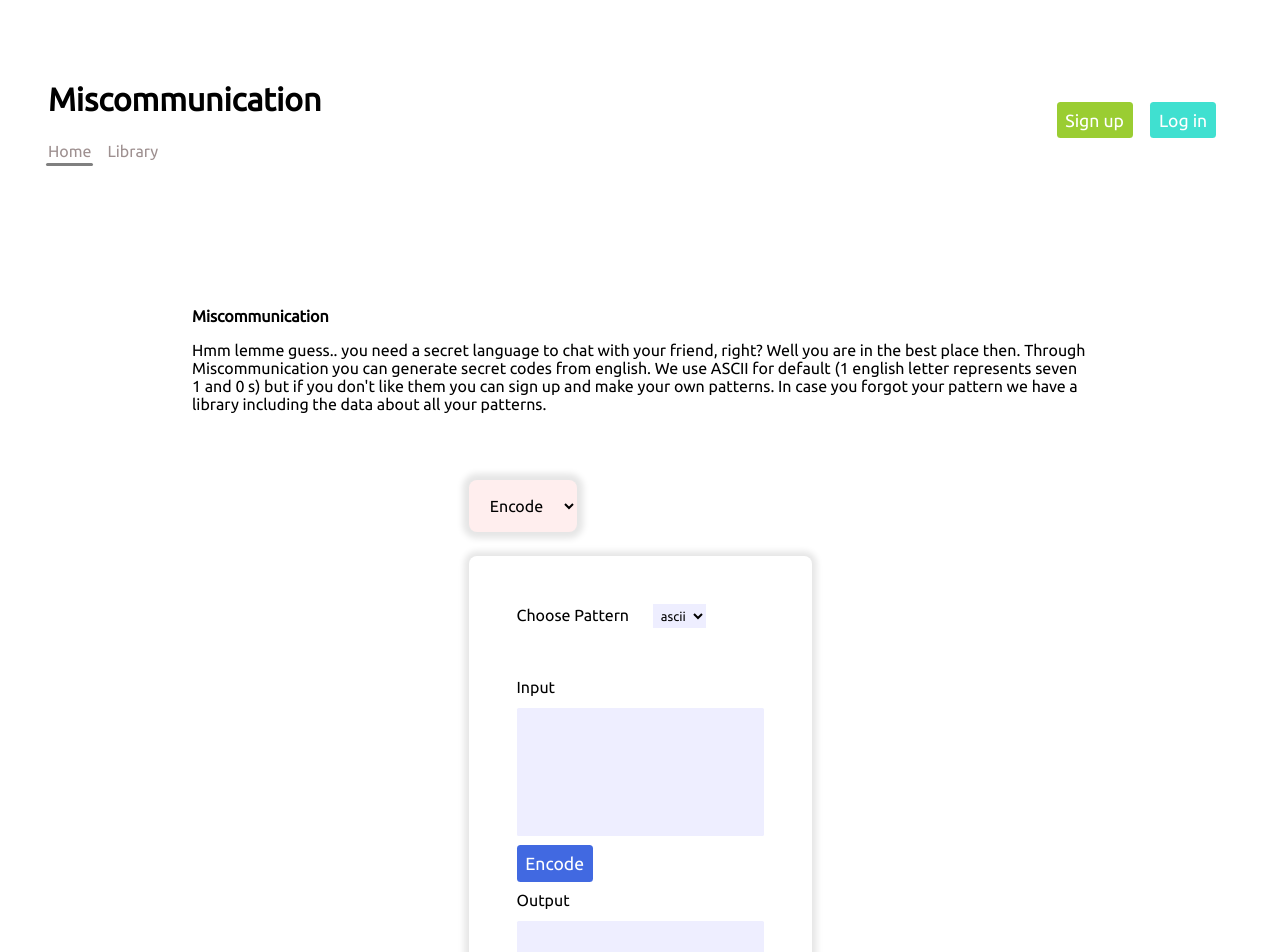
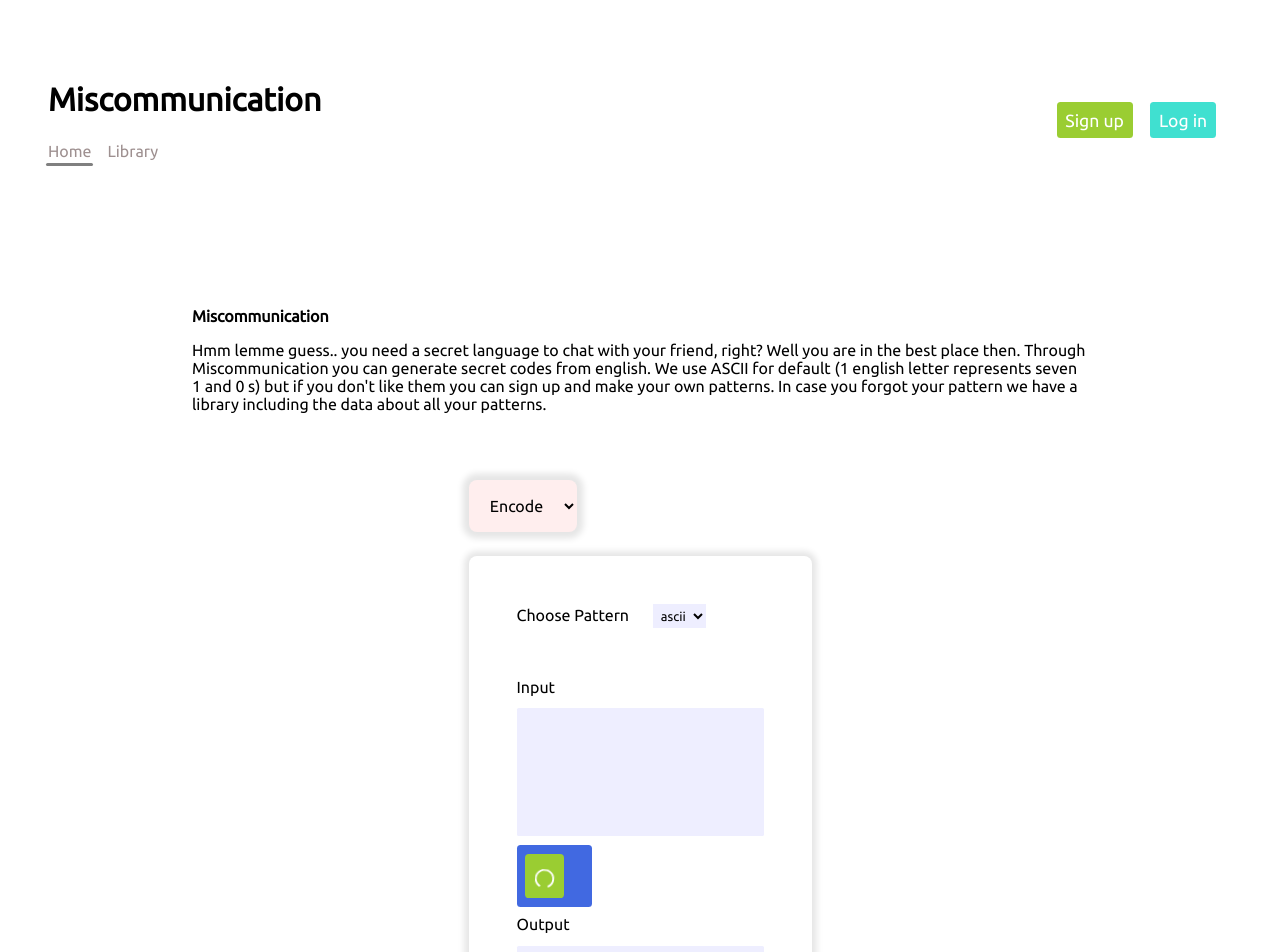
Before and after one commit to nayanajithbandaranayake/miscommunication-secreat-code-generator, a React (Create React App) app: page / in a window 1280 px wide. Shown: the top 952 px of the page. Built offline with nearby package versions, Linux system fonts and the light colour scheme.

Commit message:
Added loading to buttons

```diff
--- a/public/index.html
+++ b/public/index.html
@@ -10,40 +10,18 @@
       content="This is a english to secret code translator. We use ASCII for the default pattern but if don't like that you can signup and make your own patterns."
     />
     <link rel="apple-touch-icon" href="%PUBLIC_URL%/logo192.png" />
-    <!--
-      manifest.json provides metadata used when your web app is installed on a
-      user's mobile device or desktop. See https://developers.google.com/web/fundamentals/web-app-manifest/
-    -->
     <link rel="manifest" href="%PUBLIC_URL%/manifest.json" />
-    <!--
-      Notice the use of %PUBLIC_URL% in the tags above.
-      It will be replaced with the URL of the `public` folder during the build.
-      Only files inside the `public` folder can be referenced from the HTML.
 
-      Unlike "/favicon.ico" or "favicon.ico", "%PUBLIC_URL%/favicon.ico" will
-      work correctly both with client-side routing and a non-root public URL.
-      Learn how to configure a non-root public URL by running `npm run build`.
-    -->
     <link rel="preconnect" href="https://fonts.googleapis.com" />
     <link rel="preconnect" href="https://fonts.gstatic.com" crossorigin />
     <link
       href="https://fonts.googleapis.com/css2?family=Ubuntu&display=swap"
       rel="stylesheet"
     />
-    <title>React App</title>
+    <title>Miscommunication</title>
   </head>
   <body>
     <noscript>You need to enable JavaScript to run this app.</noscript>
     <div id="root"></div>
-    <!--
-      This HTML file is a template.
-      If you open it directly in the browser, you will see an empty page.
-
-      You can add webfonts, meta tags, or analytics to this file.
-      The build step will place the bundled scripts into the <body> tag.
-
-      To begin the development, run `npm start` or `yarn start`.
-      To create a production bundle, use `npm run build` or `yarn build`.
-    -->
   </body>
 </html>
--- a/src/components/ConvertForm.tsx
+++ b/src/components/ConvertForm.tsx
@@ -3,6 +3,7 @@ import { useConverterContext } from "../context/ConverterContext";
 import styled from "styled-components";
 import { useGlobalContext } from "../context/GlobalContext";
 import { useEffect } from "react";
+import { ImSpinner8 } from "react-icons/im";
 
 const ConvertForm = () => {
   const {
@@ -35,7 +36,7 @@ const ConvertForm = () => {
     info: { lang, languages },
   } = useConverterContext()!;
 
-  const { isLogged } = useGlobalContext()!;
+  const { isLogged, isLoading } = useGlobalContext()!;
 
   useEffect(() => {
     setLanguages();
@@ -133,7 +134,17 @@ const ConvertForm = () => {
         )}
         {space_error && <h5 className="error">Please use '_' for spacing.</h5>}
         <button type="submit" className="btn convert-btn">
-          {code_type === "encode" ? "Encode" : "Decode"}
+          <button type="submit" className="btn signup-btn">
+            {isLoading ? (
+              <div className="spinner">
+                <ImSpinner8 />
+              </div>
+            ) : code_type === "encode" ? (
+              "Encode"
+            ) : (
+              "Decode"
+            )}
+          </button>
         </button>
         <label htmlFor="output" className="name">
           output
--- a/src/components/Loading.tsx
+++ b/src/components/Loading.tsx
@@ -22,16 +22,6 @@ const Wrapper = styled.section`
   bottom: 0;
   left: 0;
   right: 0;
-  .spinner {
-    opacity: 1;
-    animation: spinner 0.4s infinite;
-  }
-
-  @keyframes spinner {
-    to {
-      transform: rotateZ(360deg);
-    }
-  }
 `;
 
 export default Loading;
--- a/src/components/LoginForm.tsx
+++ b/src/components/LoginForm.tsx
@@ -2,6 +2,7 @@ import React from "react";
 import { Link, useHistory } from "react-router-dom";
 import { useGlobalContext } from "../context/GlobalContext";
 import { useLoginContext } from "../context/LoginContext";
+import { ImSpinner8 } from "react-icons/im";
 
 const LoginForm = () => {
   const {
@@ -84,7 +85,13 @@ const LoginForm = () => {
         </div>
       </div>
       <button type="submit" className="btn login-btn">
-        Log in
+        {isLoading ? (
+          <div className="spinner">
+            <ImSpinner8 />
+          </div>
+        ) : (
+          "Log in"
+        )}
       </button>
       <div className="post-script">
         <h3>
--- a/src/components/SignupForm.tsx
+++ b/src/components/SignupForm.tsx
@@ -2,6 +2,7 @@ import React from "react";
 import { useSignupContext } from "../context/SignupContext";
 import { Link, useHistory } from "react-router-dom";
 import { useGlobalContext } from "../context/GlobalContext";
+import { ImSpinner8 } from "react-icons/im";
 
 const SignupForm = () => {
   const {
@@ -39,7 +40,6 @@ const SignupForm = () => {
 
   const handleSubmit: React.FormEventHandler<HTMLFormElement> = (e) => {
     e.preventDefault();
-    console.log("hello");
     setClicked();
 
     validateUsername(username);
@@ -64,7 +64,6 @@ const SignupForm = () => {
       !username_post_error
     ) {
       if (isVerified) {
-        console.log("post");
         postData(username, email, password);
         if (isLoading === false) {
           history.push("/");
@@ -143,7 +142,13 @@ const SignupForm = () => {
         <h4 className="error">Please fill out necessary fields.</h4>
       )}
       <button type="submit" className="btn signup-btn">
-        Sign up
+        {isLoading ? (
+          <div className="spinner">
+            <ImSpinner8 />
+          </div>
+        ) : (
+          "Sign up"
+        )}
       </button>
       <div className="post-script">
         <h3>
--- a/src/context/ConverterContext.tsx
+++ b/src/context/ConverterContext.tsx
@@ -43,7 +43,7 @@ const initialState: InitialState = {
 
 const ConverterContextProvider: React.FC<React.ReactNode> = ({ children }) => {
   const [state, dispatch] = useReducer(converterReducer, initialState);
-  const { isLogged } = useGlobalContext()!;
+  const { isLogged, setIsLoading } = useGlobalContext()!;
   const setInput = (phrase: string) => {
     dispatch({ type: UPDATE_CONVERTER_INPUT, payload: phrase });
   };
@@ -97,14 +97,17 @@ const ConverterContextProvider: React.FC<React.ReactNode> = ({ children }) => {
   const BACKEND = process.env.REACT_APP_BACKEND;
 
   const encode = async (phrase: string, language: string) => {
+    setIsLoading(true);
     const { data } = await axios.get(
       `${BACKEND}/convert/encode/${language}?phrase=${phrase}`
     );
 
     setOutput(data.phrase);
+    setIsLoading(false);
   };
 
   const decode = async (phrase: string, language: string) => {
+    setIsLoading(true);
     if (!state.divide_error && !state.type_error) {
       const { data } = await axios.post(
         `${BACKEND}/convert/decode/${language}`,
@@ -119,6 +122,7 @@ const ConverterContextProvider: React.FC<React.ReactNode> = ({ children }) => {
       }
       setOutput(data.phrase);
     }
+    setIsLoading(false);
   };
   const setLanguages = async () => {
     if (isLogged) {
--- a/src/pages/ForgotPasswordPage.tsx
+++ b/src/pages/ForgotPasswordPage.tsx
@@ -3,8 +3,12 @@ import React from "react";
 import { useState } from "react";
 import { useHistory } from "react-router-dom";
 import Head from "../components/Head";
+import { useGlobalContext } from "../context/GlobalContext";
+import { ImSpinner8 } from "react-icons/im";
 
 const ForgotPasswordPage = () => {
+  const { isLoading, setIsLoading } = useGlobalContext()!;
+
   const BACKEND = process.env.REACT_APP_BACKEND;
   const history = useHistory();
   const [info, setInfo] = useState({
@@ -73,10 +77,12 @@ const ForgotPasswordPage = () => {
   };
 
   const updateUser = async () => {
+    setIsLoading(true);
     await axios.put(`${BACKEND}/users`, {
       email: info.email,
       password: info.password,
     });
+    setIsLoading(false);
   };
 
   const handleSubmit: React.FormEventHandler<HTMLFormElement> = (e) => {
@@ -85,7 +91,7 @@ const ForgotPasswordPage = () => {
     if (verified) {
       if (!errors.confirm && !errors.email && !errors.password) {
         updateUser();
-        history.push("/login");
+        if (!isLoading) history.push("/login");
       }
     }
   };
@@ -134,7 +140,13 @@ const ForgotPasswordPage = () => {
           />
         </div>
         <button type="submit" className="btn submit-btn">
-          Reset
+          {isLoading ? (
+            <div className="spinner">
+              <ImSpinner8 />
+            </div>
+          ) : (
+            "Reset"
+          )}
         </button>
         {errors.email && <h4 className="error">Email error!</h4>}
         {errors.password && (
--- a/src/styles/index.css
+++ b/src/styles/index.css
@@ -502,4 +502,24 @@ header nav a:hover {
   -ms-grid-row: 2;
   grid-row: 2;
 }
+
+.spinner {
+  opacity: 1;
+  -webkit-animation: spinner 0.4s infinite;
+          animation: spinner 0.4s infinite;
+}
+
+@-webkit-keyframes spinner {
+  to {
+    -webkit-transform: rotateZ(360deg);
+            transform: rotateZ(360deg);
+  }
+}
+
+@keyframes spinner {
+  to {
+    -webkit-transform: rotateZ(360deg);
+            transform: rotateZ(360deg);
+  }
+}
 /*# sourceMappingURL=index.css.map */
--- a/src/styles/index.scss
+++ b/src/styles/index.scss
@@ -389,3 +389,13 @@ header {
     grid-row: 2;
   }
 }
+.spinner {
+  opacity: 1;
+  animation: spinner 0.4s infinite;
+}
+
+@keyframes spinner {
+  to {
+    transform: rotateZ(360deg);
+  }
+}
```
Also changed, not shown: 1 other file (tests, documents, lock files or other folders).
